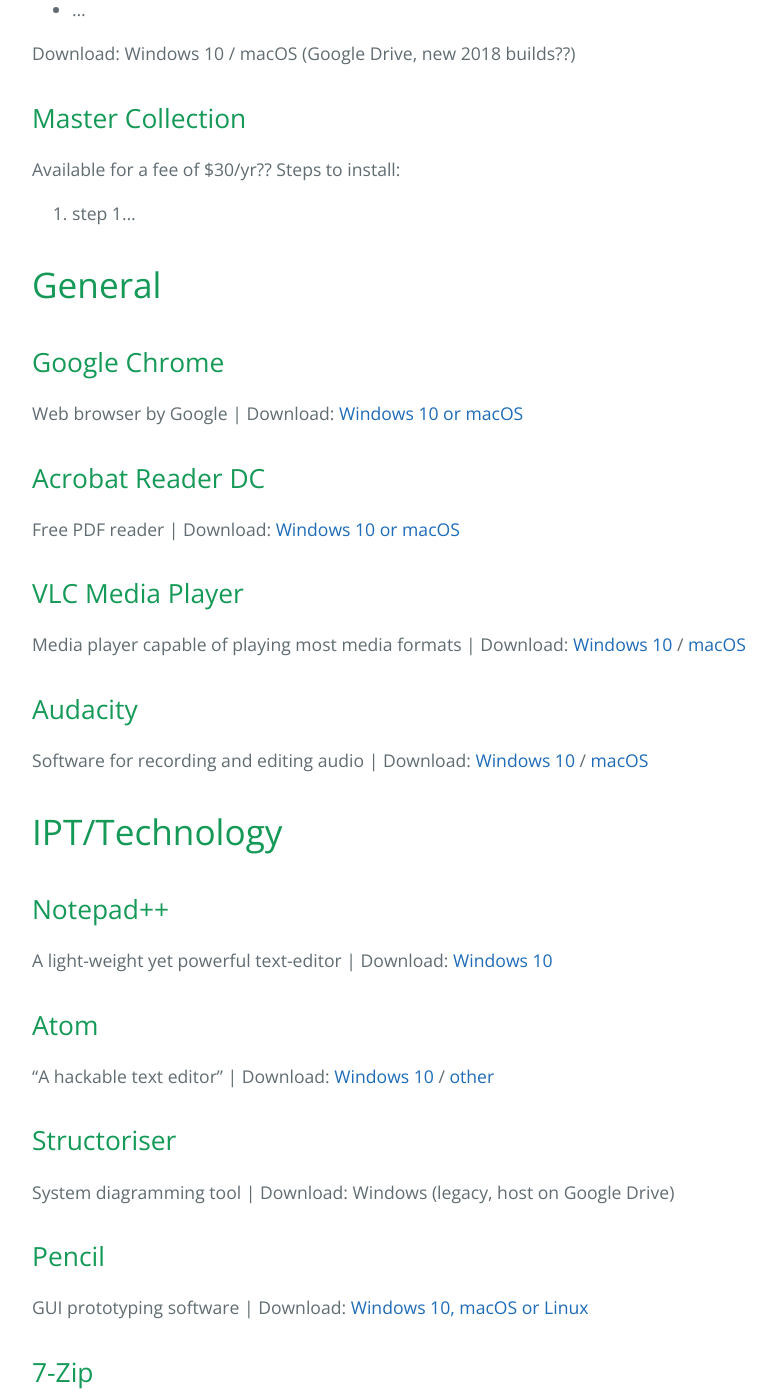
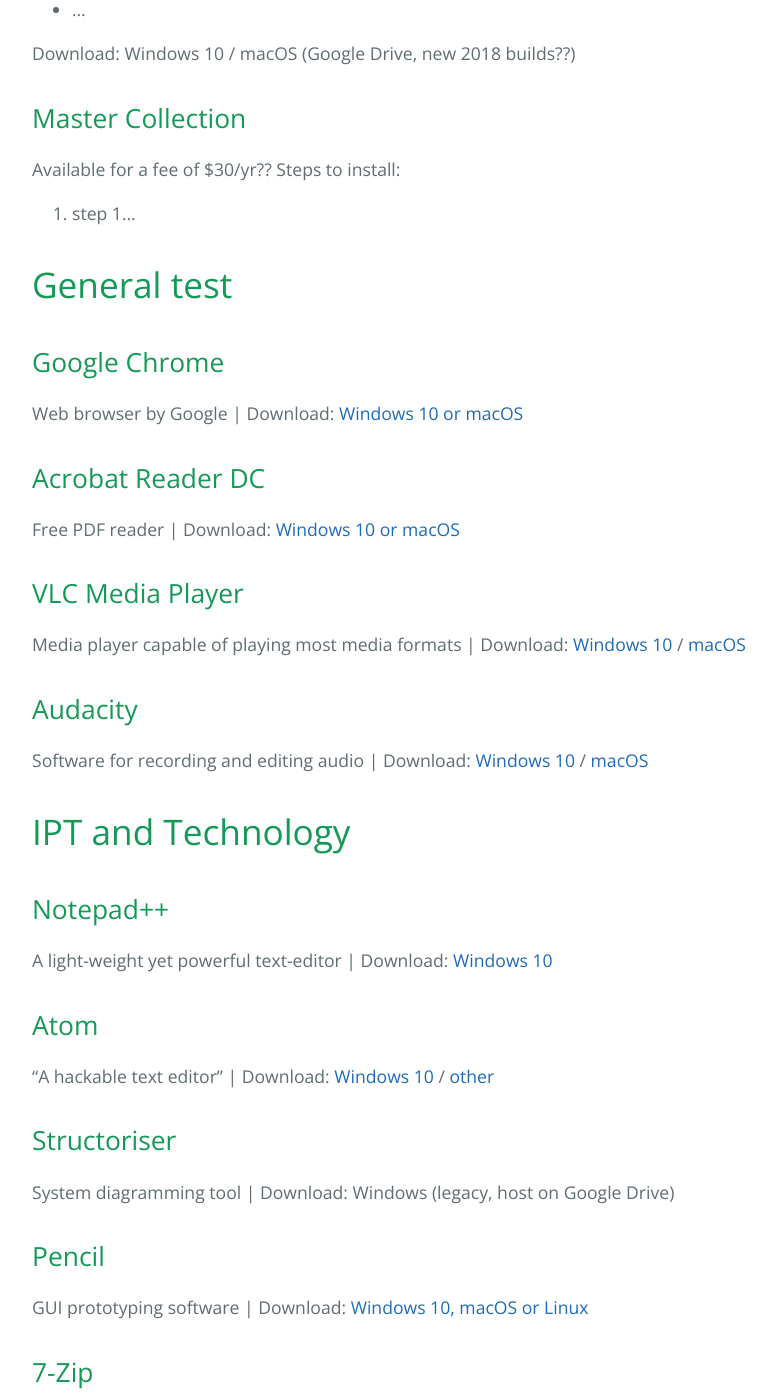
Before and after one commit to coctstuportal/coctstuportal.github.io, a Jekyll site: the page built from software.md, in a window 1280 px wide and 1400 px high, scrolled down 1003 px. Shown: the whole window, without its empty margins (64-840 px from the left). Built offline with Jekyll 4.4.1, drawn with Linux system fonts in a browser that asks for light colours; some of the changed text lies outside the part shown.

```diff
--- a/software.md
+++ b/software.md
@@ -29,7 +29,7 @@ Steps to install:
 
 
 
-# [](#general)General
+# [](#general)General test
 ## Google Chrome
 Web browser by Google | Download: <a target="_blank" href="https://www.google.com/chrome/">Windows 10 or macOS</a>
 
@@ -42,7 +42,7 @@ Media player capable of playing most media formats | Download: <a target="_blank
 ## Audacity
 Software for recording and editing audio | Download: <a target="_blank" href="https://www.fosshub.com/Audacity.html/audacity-win-2.2.0.exe">Windows 10</a> / <a target="_blank" href="https://www.fosshub.com/Audacity.html/audacity-macos-2.2.0.dmg">macOS</a>
 
-# [](#ipt)IPT/Technology
+# [](#ipt)IPT and Technology
 
 ## Notepad++
 A light-weight yet powerful text-editor | Download: <a target="_blank" href="https://notepad-plus-plus.org/download">Windows 10</a>
@@ -65,7 +65,7 @@ Visual Basic Express (??)
 
 
 
-# [](#img)Image/video editing
+# [](#img)Image and video editing
 
 ## Blender
 Free and open source software offering rendering, modelling, animation, game building and more | Download: <a target="_blank" href="https://www.blender.org/download/">Windows 10, macOS or Linux</a>
```
Also changed, not shown: index.md (+2 -2 lines).
